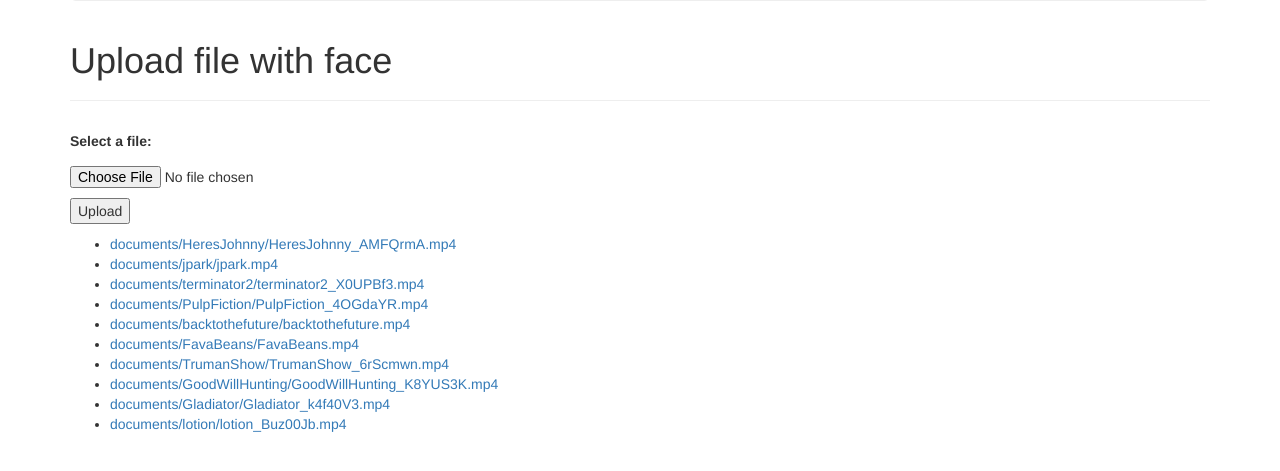
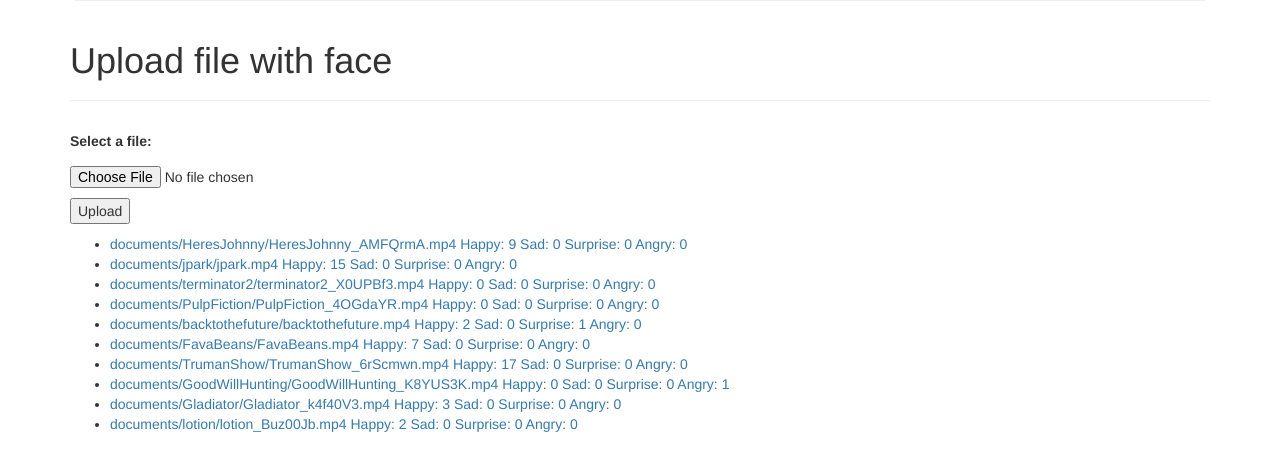
Before and after one commit to johara13/MovieFaces, a Django app: page /faces/list/ in a window 1280 px wide. Shown: the part 309-780 px from the top of the page. Run offline with Django 3.2, Linux system fonts and the light colour scheme; data comes from the database, SQL or seed files in the repository; some libraries are stand-ins or nearby versions.

Commit message:
updated how file list displays information

```diff
--- a/faces/templates/faces/index.html
+++ b/faces/templates/faces/index.html
@@ -298,7 +298,7 @@ $(window).on('load', function() {
   <ul>
     {% for document in documents %}
     <!--<li><a href="{{ document.docfile.url }}">{{ document.docfile.name }}</a></li> -->
-    <li><a href="{% url "results" document.id %}">{{ document.docfile.name }}</a></li>
+    <li><a href="{% url "results" document.id %}">{{ document.docfile.name }} Happy: {{ document.v_scoreHappy }}  Sad: {{ document.v_scoreSad }} Surprise: {{ document.v_scoreSurprise }}  Angry: {{ document.v_scoreAngry }}</a></li>
     {% endfor %}
   </ul>
   {% else %}
```
